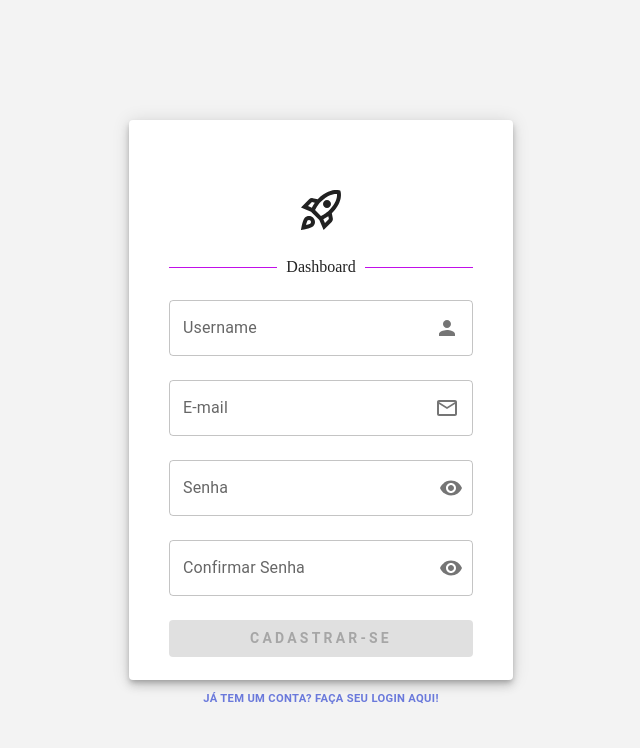
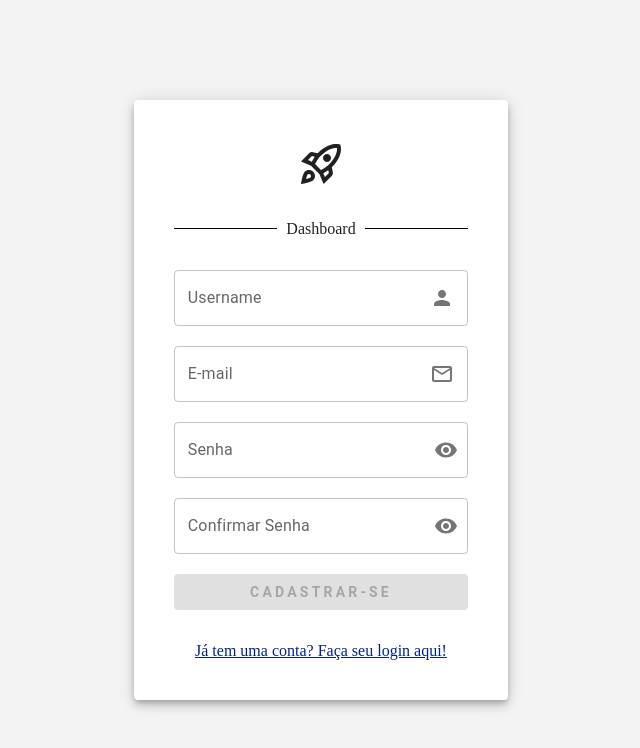
Before and after one commit to LucasPeil/Dashboard, a React (Vite) app in the folder client/: page /cadastrar in a window 1280 px wide. Shown: the top 748 px of the page, without its empty margins (319-959 px from the left). Built offline with nearby package versions, Linux system fonts and the light colour scheme.

Commit message:
cleaning up

```diff
--- a/client/src/components/Cadastrar.jsx
+++ b/client/src/components/Cadastrar.jsx
@@ -1,5 +1,10 @@
-import React, { useEffect, useState } from 'react';
+import MailOutlineIcon from '@mui/icons-material/MailOutline';
+import PersonIcon from '@mui/icons-material/Person';
+import RocketLaunchOutlinedIcon from '@mui/icons-material/RocketLaunchOutlined';
+import Visibility from '@mui/icons-material/Visibility';
+import VisibilityOff from '@mui/icons-material/VisibilityOff';
 import {
+  Alert,
   Box,
   Button,
   Divider,
@@ -9,19 +14,13 @@ import {
   InputLabel,
   OutlinedInput,
   Paper,
-  Stack,
   TextField,
-  Typography,
 } from '@mui/material';
-import MailOutlineIcon from '@mui/icons-material/MailOutline';
+import { motion } from 'framer-motion';
+import React, { useEffect, useState } from 'react';
 import { useDispatch, useSelector } from 'react-redux';
-import { motion } from 'framer-motion';
-import { useNavigate } from 'react-router-dom';
-import RocketLaunchOutlinedIcon from '@mui/icons-material/RocketLaunchOutlined';
-import PersonIcon from '@mui/icons-material/Person';
-import Visibility from '@mui/icons-material/Visibility';
-import VisibilityOff from '@mui/icons-material/VisibilityOff';
-import { cadastrar, login, reset } from '../features/auth/authSlice';
+import { Link, useNavigate } from 'react-router-dom';
+import { cadastrar, reset } from '../features/auth/authSlice';
 
 const Cadastrar = () => {
   const [showPassword, setShowPassword] = useState(false);
@@ -31,60 +30,87 @@ const Cadastrar = () => {
   const [usernameValue, setUsernameValue] = useState('');
   const [confirmPasswordValue, setConfirmPasswordValue] = useState('');
 
-  const { user, isSuccess } = useSelector((state) => state.auth);
+  const { user, cadastrar: registrationState } = useSelector(
+    (state) => state.auth,
+  );
+  const { isSuccess, message, isError, isLoading } = registrationState;
   const dispatch = useDispatch();
   const navigate = useNavigate();
-
+  const [showError, setShowError] = useState(false);
   useEffect(() => {
     if (isSuccess) {
       navigate('/');
     }
     return () => {
-      dispatch(reset());
+      dispatch(reset('cadastrar'));
     };
-  }, [user]);
+  }, [user, isSuccess]);
+
+  useEffect(() => {
+    if (isError) {
+      setShowError(true);
+    }
+  }, [user, isError]);
+
   return (
     <Box
       component={motion.div}
-      initial={{ opacity: 0, y: 100, transition: { duration: 0.5 } }}
-      animate={{ opacity: 1, y: 0, transition: { duration: 0.5, delay: 0.2 } }}
+      initial={{ opacity: 0, y: 100, transition: { duration: 0.1 } }}
+      animate={{ opacity: 1, y: 0, transition: { duration: 0.3, delay: 0.2 } }}
       sx={{
         display: 'flex',
         justifyContent: 'center',
         alignItems: 'center',
-
         minHeight: '100vh',
+        px: 2,
       }}
     >
       <Paper
         elevation={6}
         sx={{
-          backgroundColor: 'white',
-          px: 5,
+          p: 5,
           boxSizing: 'border-box',
-          height: '70vh',
-          width: '30vw',
+          width: { xs: '100%', sm: '70%', md: '50%', lg: '30%' },
           display: 'flex',
+          flexDirection: 'column',
           alignItems: 'center',
+          justifyContent: 'center',
+          gap: 4,
         }}
       >
-        <Box sx={{ height: '85%' }}>
-          <Stack direction={'row'} justifyContent={'center'} sx={{ py: 3 }}>
         <RocketLaunchOutlinedIcon sx={{ fontSize: '3rem' }} />
-          </Stack>
+
         <Divider
           textAlign="center"
           sx={{
+            width: '100%',
             '&::before, &::after': {
-                borderColor: '#C10FE9',
+              borderColor: '#000000',
             },
           }}
         >
           Dashboard
         </Divider>
-          {/* type={showPassword ? "text" : "password"} */}
-          <form>
-            <FormControl fullWidth sx={{ mt: 3 }} variant="outlined">
+
+        <form
+          style={{
+            width: '100%',
+            display: 'flex',
+            flexDirection: 'column',
+            gap: 20,
+          }}
+          onSubmit={(e) => {
+            e.preventDefault();
+            dispatch(
+              cadastrar({
+                password: passwordValue,
+                email: emailValue,
+                username: usernameValue,
+              }),
+            );
+          }}
+        >
+          <FormControl fullWidth variant="outlined">
             <TextField
               onChange={(e) => setUsernameValue(e.target.value)}
               value={usernameValue}
@@ -97,10 +123,12 @@ const Cadastrar = () => {
                   </InputAdornment>
                 ),
               }}
+              autoComplete="username"
               label="Username"
             />
           </FormControl>
-            <FormControl fullWidth sx={{ mt: 3 }} variant="outlined">
+
+          <FormControl fullWidth variant="outlined">
             <TextField
               onChange={(e) => setEmailValue(e.target.value)}
               value={emailValue}
@@ -113,11 +141,12 @@ const Cadastrar = () => {
                   </InputAdornment>
                 ),
               }}
+              autoComplete="email"
               label="E-mail"
             />
           </FormControl>
 
-            <FormControl fullWidth sx={{ mt: 3 }} variant="outlined">
+          <FormControl fullWidth variant="outlined">
             <TextField
               onChange={(e) => setPasswordValue(e.target.value)}
               value={passwordValue}
@@ -135,18 +164,19 @@ const Cadastrar = () => {
                   </InputAdornment>
                 ),
               }}
+              autoComplete="new-password"
               label="Senha"
             />
           </FormControl>
 
-            <FormControl fullWidth sx={{ mt: 3 }} variant="outlined">
+          <FormControl fullWidth variant="outlined">
             <TextField
               onChange={(e) => setConfirmPasswordValue(e.target.value)}
               value={confirmPasswordValue}
               id="confirmPassword"
-                error={passwordValue != confirmPasswordValue}
+              error={passwordValue !== confirmPasswordValue}
               helperText={
-                  passwordValue != confirmPasswordValue &&
+                passwordValue !== confirmPasswordValue &&
                 'Por favor, repita a mesma senha.'
               }
               type={showConfirmPassword ? 'text' : 'password'}
@@ -159,39 +189,39 @@ const Cadastrar = () => {
                       }
                       edge="end"
                     >
-                        {showConfirmPassword ? (
-                          <VisibilityOff />
-                        ) : (
-                          <Visibility />
-                        )}
+                      {showConfirmPassword ? <VisibilityOff /> : <Visibility />}
                     </IconButton>
                   </InputAdornment>
                 ),
               }}
+              autoComplete="new-password"
               label="Confirmar Senha"
             />
           </FormControl>
+
+          {showError && (
+            <Alert
+              severity="error"
+              closeText="fechar"
+              onClose={() => setShowError(false)}
+            >
+              {message}
+            </Alert>
+          )}
+
           <Button
-              type="button"
+            type="submit"
             disabled={
+              isLoading ||
               !passwordValue ||
               !emailValue ||
               !usernameValue ||
-                !confirmPasswordValue
+              !confirmPasswordValue ||
+              passwordValue !== confirmPasswordValue
             }
-              onClick={() => {
-                dispatch(
-                  cadastrar({
-                    password: passwordValue,
-                    email: emailValue,
-                    username: usernameValue,
-                  })
-                );
-              }}
             variant="contained"
             sx={{
-                backgroundColor: '#C10FE9',
-                mt: 3,
+              backgroundColor: '#000000',
               width: '100%',
               fontWeight: 'bold',
               letterSpacing: '0.2rem',
@@ -200,32 +230,17 @@ const Cadastrar = () => {
             Cadastrar-se
           </Button>
         </form>
-          <Stack
-            direction={'column'}
-            justifyContent={'center'}
-            alignItems={'center'}
+
+        <Link
+          style={{
+            color: '#002486ff',
+            fontWeight: 'semibold',
+            textDecoration: 'underline',
+          }}
+          to={'/login'}
         >
-            <Button
-              onClick={() => navigate('/login')}
-              variant="text"
-              sx={{
-                mt: '2rem',
-                width: '80%',
-                fontWeight: 'bold',
-                fontSize: '0.7rem',
-                color: '#6A79DB',
-                borderRadius: 0,
-                padding: '0 !important',
-                '&:hover': {
-                  borderBottom: '1px solid #6A79DB',
-                  backgroundColor: 'transparent',
-                },
-              }}
-            >
-              Já tem um conta? Faça seu login aqui!
-            </Button>
-          </Stack>
-        </Box>
+          Já tem uma conta? Faça seu login aqui!
+        </Link>
       </Paper>
     </Box>
   );
--- a/client/src/components/EducacaoPanels/EducacaoDashboard.jsx
+++ b/client/src/components/EducacaoPanels/EducacaoDashboard.jsx
@@ -300,6 +300,7 @@ const EducacaoDashboard = () => {
               paginationServer
               fixedHeader
               responsive
+              pointerOnHover
               progressPending={isLoading}
               progressComponent={<ProgressComponent limit={limit} />}
               paginationTotalRows={atividadesEducacao.total}
--- a/client/src/components/Login.jsx
+++ b/client/src/components/Login.jsx
@@ -13,13 +13,12 @@ import {
   OutlinedInput,
   Paper,
   Stack,
-  Typography,
-  Alert
+  Alert,
 } from '@mui/material';
 import { motion } from 'framer-motion';
 import React, { useEffect, useState } from 'react';
 import { useDispatch, useSelector } from 'react-redux';
-import { useNavigate } from 'react-router-dom';
+import { Link, useNavigate } from 'react-router-dom';
 import { login, reset } from '../features/auth/authSlice';
 const Login = () => {
   const [showPassword, setShowPassword] = useState(false);
@@ -28,68 +27,76 @@ const Login = () => {
   const dispatch = useDispatch();
   const navigate = useNavigate();
   const [showError, setShowError] = useState(false);
-  const { user, isSuccess, message, isError } = useSelector(
-    (state) => state.auth
-  );
+  const { user, login: loginState } = useSelector((state) => state.auth);
+  const { isSuccess, message, isError, isLoading } = loginState;
 
   useEffect(() => {
     if (isSuccess) {
-     navigate('/')
+      navigate('/');
     }
     return () => {
-       dispatch(reset());
-
+      dispatch(reset('login'));
     };
   }, [user, isSuccess]);
 
   useEffect(() => {
-    if(isError){
+    if (isError) {
       setShowError(true);
     }
-
   }, [user, isError]);
   return (
     <Box
-      component={motion.div}
-      initial={{ opacity: 0, y: 100, transition: { duration: 0.5 } }}
-      animate={{ opacity: 1, y: 0, transition: { duration: 0.5, delay: 0.2 } }}
+      component={motion.main}
+      initial={{ opacity: 0, y: 100, transition: { duration: 0.1 } }}
+      animate={{ opacity: 1, y: 0, transition: { duration: 0.3, delay: 0.2 } }}
       sx={{
         display: 'flex',
         justifyContent: 'center',
         alignItems: 'center',
-
         minHeight: '100vh',
+        px: 2,
       }}
     >
       <Paper
         elevation={6}
         sx={{
-          backgroundColor: 'white',
-          px: 5,
+          p: 5,
           boxSizing: 'border-box',
-          height: '45vh',
-          width: '50vh',
+          width: { xs: '100%', sm: '70%', md: '50%', lg: '30%' },
+          display: 'flex',
+          flexDirection: 'column',
+          alignItems: 'center',
+          justifyContent: 'center',
+          gap: 4,
         }}
       >
-        <Stack direction={'row'} justifyContent={'center'} sx={{ py: 3 }}>
         <RocketLaunchOutlinedIcon sx={{ fontSize: '3rem' }} />
-        </Stack>
+
         <Divider
           textAlign="center"
           sx={{
+            width: '100%',
             '&::before, &::after': {
-              borderColor: '#C10FE9',
+              borderColor: '#000000',
             },
           }}
         >
           Dashboard
         </Divider>
 
-        <form onSubmit={(e) => {
+        <form
+          style={{
+            width: '100%',
+            display: 'flex',
+            flexDirection: 'column',
+            gap: 20,
+          }}
+          onSubmit={(e) => {
             e.preventDefault();
-          dispatch(login({ password: passwordValue, email: loginValue }))
-          }}>
-          <FormControl fullWidth sx={{ mt: 3 }} variant="outlined">
+            dispatch(login({ password: passwordValue, email: loginValue }));
+          }}
+        >
+          <FormControl fullWidth sx={{}} variant="outlined">
             <InputLabel htmlFor="login">Login </InputLabel>
             <OutlinedInput
               onChange={(e) => setLoginValue(e.target.value)}
@@ -101,11 +108,12 @@ const Login = () => {
                   <PersonIcon />
                 </InputAdornment>
               }
+              autoComplete="username"
               label="Login"
             />
           </FormControl>
 
-          <FormControl fullWidth sx={{ mt: 3, mb: 1 }} variant="outlined">
+          <FormControl fullWidth sx={{}} variant="outlined">
             <InputLabel htmlFor="password">Password </InputLabel>
             <OutlinedInput
               onChange={(e) => setPasswordValue(e.target.value)}
@@ -122,6 +130,7 @@ const Login = () => {
                   </IconButton>
                 </InputAdornment>
               }
+              autoComplete="current-password"
               label="Password"
             />
           </FormControl>
@@ -135,12 +144,11 @@ const Login = () => {
             </Alert>
           )}
           <Button
-            /*  disabled={!loginValue || !passwordValue} */
+            disabled={isLoading}
             type="submit"
             variant="contained"
             sx={{
-              backgroundColor: '#C10FE9',
-              mt: 2,
+              backgroundColor: '#000000',
               width: '100%',
               fontWeight: 'bold',
               letterSpacing: '0.2rem',
@@ -149,32 +157,17 @@ const Login = () => {
             Login
           </Button>
         </form>
-        <Stack
-          direction={'column'}
-          justifyContent={'center'}
-          alignItems={'center'}
-        >
 
-          <Button
-            onClick={() => navigate('/cadastrar')}
-            variant="text"
-            sx={{
-              mt: '0.9rem',
-              width: '80%',
-              fontWeight: 'bold',
-              fontSize: '0.7rem',
-              color: '#6A79DB',
-              borderRadius: 0,
-              padding: '0 !important',
-              '&:hover': {
-                borderBottom: '1px solid #6A79DB',
-                backgroundColor: 'transparent',
-              },
+        <Link
+          style={{
+            color: '#002486ff',
+            fontWeight: 'semibold',
+            textDecoration: 'underline',
           }}
+          to={'/cadastrar'}
         >
           Não tem uma conta ainda? Cadastre-se aqui
-          </Button>
-        </Stack>
+        </Link>
       </Paper>
     </Box>
   );
--- a/client/src/features/auth/authSlice.js
+++ b/client/src/features/auth/authSlice.js
@@ -6,10 +6,25 @@ const user = JSON.parse(localStorage.getItem('user'));
 
 const initialState = {
   user: user ? user : null,
-  isLoading: false,
-  isSuccess: false,
-  isError: false,
-  message: '',
+
+  cadastrar: {
+    isLoading: false,
+    isSuccess: false,
+    isError: false,
+    message: '',
+  },
+  login: {
+    isLoading: false,
+    isSuccess: false,
+    isError: false,
+    message: '',
+  },
+  resetPassword: {
+    isLoading: false,
+    isSuccess: false,
+    isError: false,
+    message: '',
+  },
 };
 
 export const login = createAsyncThunk('auth/login', async (user, thunkAPI) => {
@@ -37,7 +52,7 @@ export const cadastrar = createAsyncThunk(
         error.toString();
       return thunkAPI.rejectWithValue(message);
     }
-  }
+  },
 );
 
 export const logout = createAsyncThunk('auth/logout', async () => {
@@ -58,67 +73,70 @@ export const resetPassword = createAsyncThunk(
         error.toString();
       return thunkAPI.rejectWithValue(message);
     }
-  }
+  },
 );
 
 export const authSlice = createSlice({
   name: 'auth',
   initialState,
   reducers: {
-    reset: (state) => {
-      state.isLoading = false;
-      state.isSuccess = false;
-      state.isError = false;
-      state.message = '';
+    reset: (state, action) => {
+      const type = action.payload; // 'login' or 'cadastrar' or 'resetPassword'
+      if (type && state[type]) {
+        state[type] = initialState[type];
+      } else {
+        state.cadastrar = initialState.cadastrar;
+        state.login = initialState.login;
+        state.resetPassword = initialState.resetPassword;
+      }
     },
   },
   extraReducers: (builder) => {
     builder
       .addCase(login.pending, (state) => {
-        state.isLoading = false;
+        state.login.isLoading = true;
       })
       .addCase(login.fulfilled, (state, action) => {
-        state.isLoading = false;
-        state.isSuccess = true;
+        state.login.isLoading = false;
+        state.login.isSuccess = true;
         state.user = action.payload;
       })
       .addCase(login.rejected, (state, action) => {
-        state.isLoading = false;
-        state.isSuccess = false;
-        state.isError = true;
+        state.login.isLoading = false;
+        state.login.isSuccess = false;
+        state.login.isError = true;
 
-        state.message = action.payload;
+        state.login.message = action.payload;
       })
       .addCase(cadastrar.pending, (state) => {
-        state.isLoading = false;
+        state.cadastrar.isLoading = true;
       })
       .addCase(cadastrar.fulfilled, (state, action) => {
-        state.isLoading = false;
-        state.isSuccess = true;
+        state.cadastrar.isLoading = false;
+        state.cadastrar.isSuccess = true;
         state.user = action.payload;
       })
       .addCase(cadastrar.rejected, (state, action) => {
-        state.isLoading = false;
-        state.isSuccess = false;
-        state.isError = true;
-        state.message = action.payload;
+        state.cadastrar.isLoading = false;
+        state.cadastrar.isSuccess = false;
+        state.cadastrar.isError = true;
+        state.cadastrar.message = action.payload;
       })
       .addCase(resetPassword.pending, (state) => {
-        state.isLoading = true;
+        state.resetPassword.isLoading = true;
       })
       .addCase(resetPassword.fulfilled, (state, action) => {
-        state.isLoading = false;
-        state.isSuccess = true;
+        state.resetPassword.isLoading = false;
+        state.resetPassword.isSuccess = true;
         state.user = action.payload;
       })
       .addCase(resetPassword.rejected, (state, action) => {
-        state.isLoading = false;
-        state.isSuccess = false;
-        state.isError = true;
-        state.message = action.payload;
+        state.resetPassword.isLoading = false;
+        state.resetPassword.isSuccess = false;
+        state.resetPassword.isError = true;
+        state.resetPassword.message = action.payload;
       })
       .addCase(logout.fulfilled, (state) => {
-        state.isLoading = false;
         state.user = null;
       });
   },
```
Also changed, not shown: client/src/components/CasaPanels/CasaDashboard.jsx (+16 -7 lines), client/src/components/CasaPanels/SingleAtividade.jsx (+5 -15 lines), client/src/components/SingleAtividadeSkeleton.jsx (added, +15 -0 lines), 1 other file (tests, documents, lock files or other folders). Lines whose indentation alone changed are shown as unchanged.
